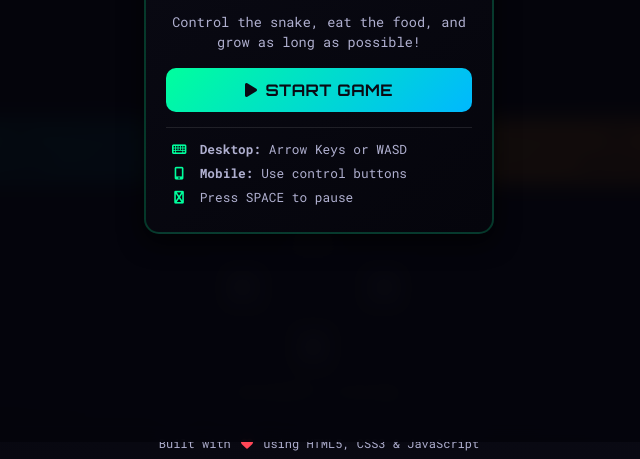
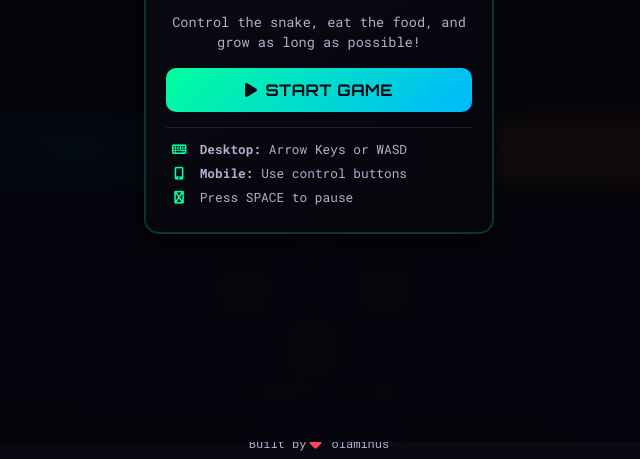
Before and after one commit to olamihus/SNAKE, a plain HTML site: page index.html in a window 1280 px wide. Shown: the part 358-817 px from the top of the page, without its empty margins (321-961 px from the left). Drawn offline with Linux system fonts and the light colour scheme.

Commit message:
Update index.html

```diff
--- a/index.html
+++ b/index.html
@@ -167,7 +167,7 @@
 
         <!-- Footer -->
         <footer class="game-footer">
-            <p>Built with <i class="fas fa-heart"></i> using HTML5, CSS3 & JavaScript</p>
+            <p>Built by<i class="fas fa-heart"></i> olamihus</p>
         </footer>
     </div>
 
```
